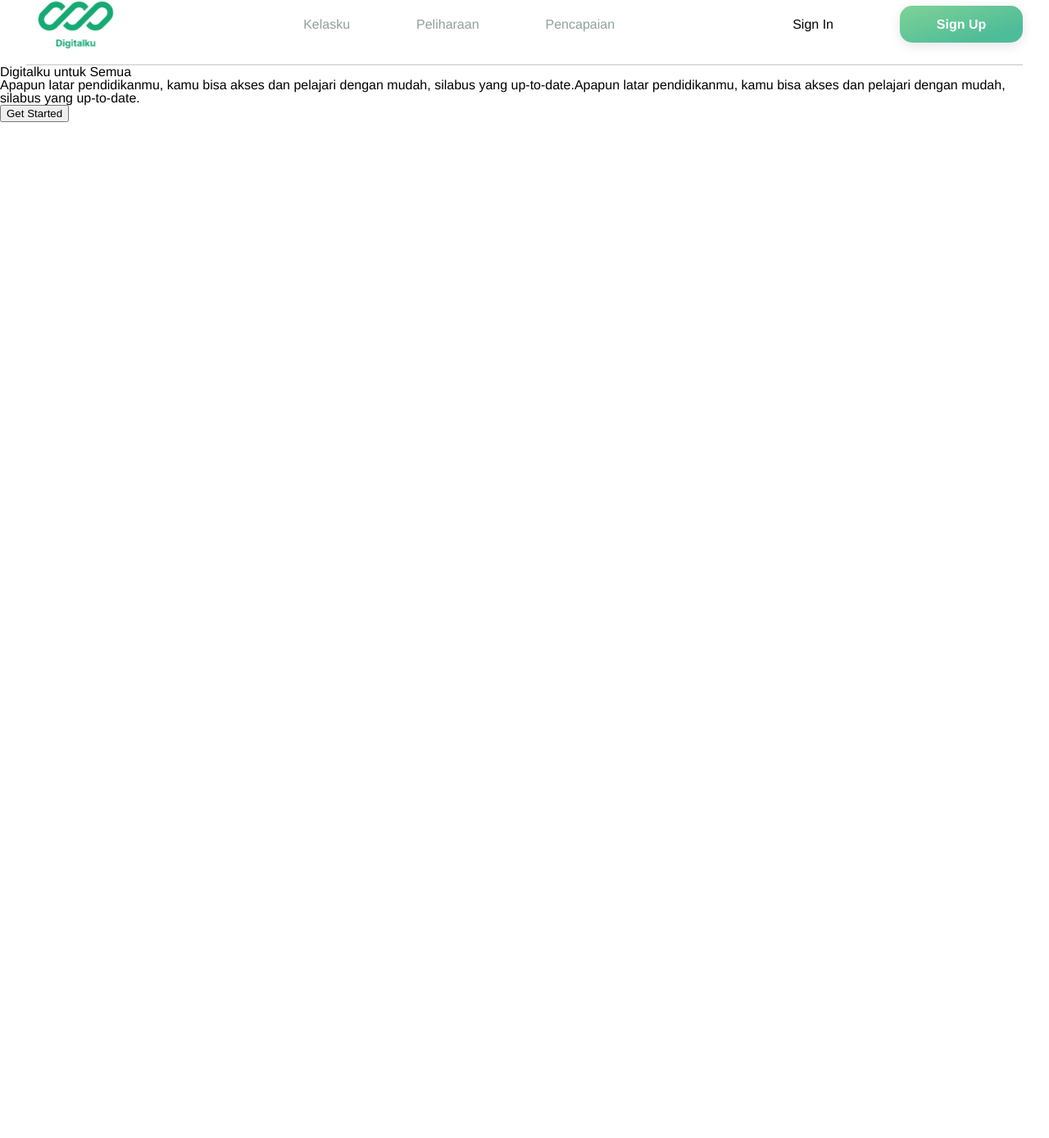
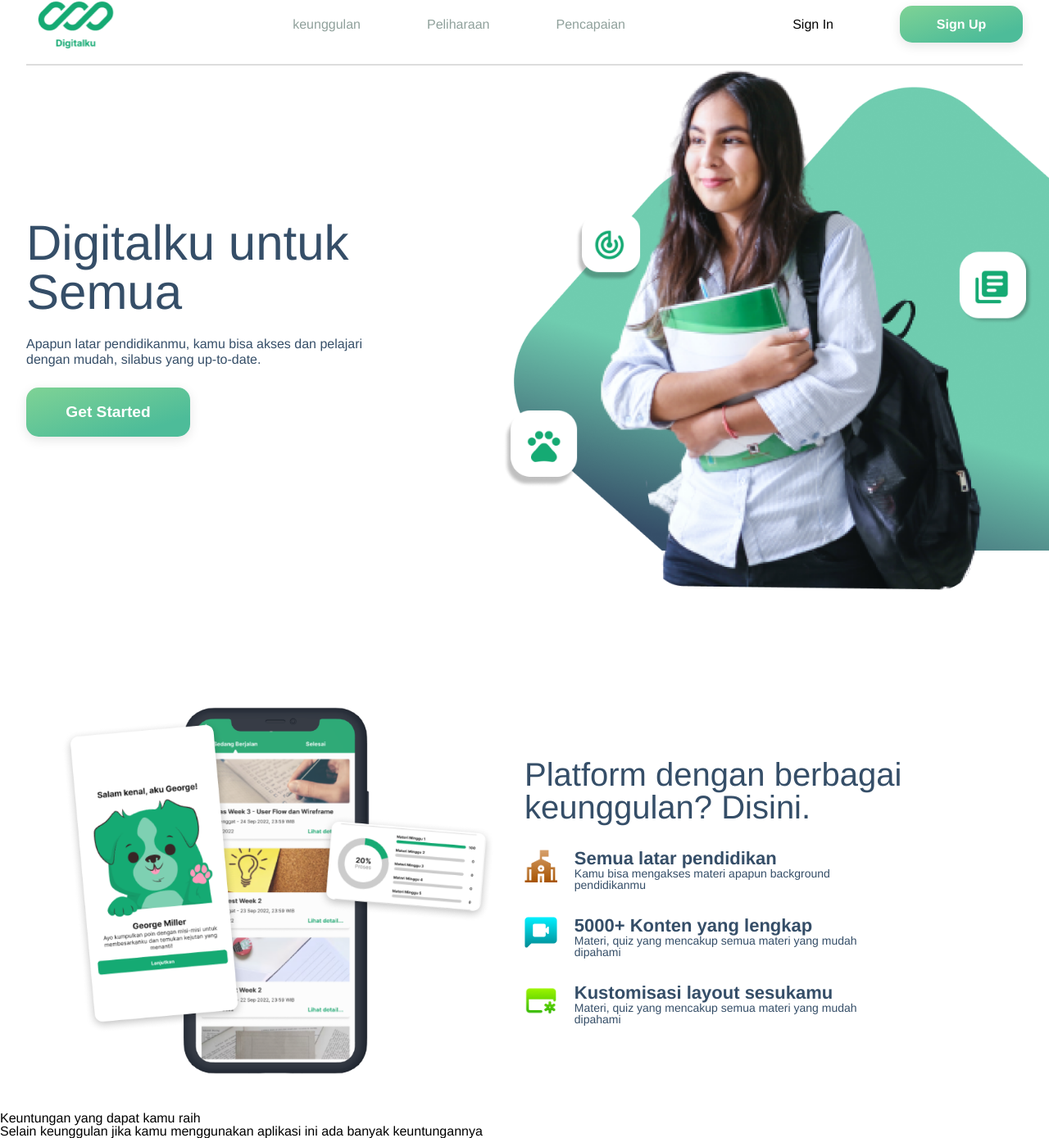
Before and after one commit to wijidwipras/digitalku-html-css-landingpage, a plain HTML site: page index.html in a window 1280 px wide. Shown: the part 19-1408 px from the top of the page at 82% size. Before the commit the page ends 800 px from the top, so only its background shows below. Drawn offline with nearby package versions, Linux system fonts and the light colour scheme.

Commit message:
add section keuntungan

```diff
--- a/assets/css/style.css
+++ b/assets/css/style.css
@@ -1,5 +1,6 @@
 body{
     font-family: "Poppins", Helvetica;
+    /* padding: 0px 2rem; */
 }
 header{
     display: flex;
@@ -36,12 +37,120 @@ header{
     font-weight: 700;
     color: white;
 }
+
+/* ====> hero section <===== */
 .hero-section{
     display: flex;
+    /* border: 1px solid red; */
+    align-items: center;
 }
-/* .hero-desc{
-    flex-shrink: calc(50%);
+.hero-section .hero-desc{
+    /* border: 1px solid blue; */
+    flex-basis: 50%;
+    padding-left: 2rem;
 }
-.hero-img{
-    flex-shrink: calc(50%);
-} */
+.hero-section .hero-desc h1{
+    color: #354E68;
+    font-size: 60px;
+    font-style: normal;
+    font-weight: 400;
+    width: 90%;
+}
+.hero-section .hero-desc p{
+    font-family: "Poppins", Helvetica;
+    color: #354E68;
+    font-size: 1rem;
+    font-style: normal;
+    font-weight: 400;
+    margin: 1.5rem 0px;
+    width: 80%;
+    line-height: .5cm;
+}
+.hero-section .hero-desc button{
+    display: flex;
+    justify-content: center;
+    align-items: center;
+    width: 200px;
+    height: 60px;
+    border-radius: 15px;
+    border: none;
+    background: var(--grad-gren, linear-gradient(163deg, #ADE792 -73.34%, #4DBC99 79.63%));
+    box-shadow: 0px 4px 14px 0px rgba(0, 0, 0, 0.10);
+    font-weight: 700;
+    color: white;
+    font-size: larger;
+}
+
+.hero-section .hero-img{
+    height: 80vh;
+    /* border: 1px solid rgb(4, 248, 4); */
+    flex-basis: 50%;
+    display: flex;
+    justify-content: end;
+}
+
+.hero-section .hero-img img{
+    height: 100%;
+    /* border: 1px solid red; */
+}
+
+
+/* ====> keunggulan section <===== */
+.keunggulan{
+    display: flex;
+    /* border: 1px solid red; */
+    align-items: center;
+    margin: 0px 2rem;
+    margin-top: 100px;
+}
+
+.keunggulan .keunggulan-img{
+    flex-basis: 50%;
+    /* border: 1px solid blue; */
+
+}
+.keunggulan .keunggulan-img img{
+    width: 100%;
+}
+
+.keunggulan .keunggulan-desc{
+    flex-basis: 50%;
+    /* border: 1px solid red; */
+}
+
+.keunggulan .keunggulan-desc h2{
+    color: #354E68;
+    font-size: 40px;
+    font-style: normal;
+    font-weight: 400;
+}
+.keunggulan .keunggulan-desc .list-keunggulan{
+    display: flex;
+    margin-top: 2rem;
+}
+.keunggulan .keunggulan-desc .list-keunggulan .list-icon{
+    /* display: flex;
+    margin-top: 1rem;
+    align-items: center; */
+    flex-basis: 10%;
+}
+.keunggulan .keunggulan-desc .list-keunggulan .list-icon img{
+    width: 40px;
+}
+.keunggulan .keunggulan-desc .list-keunggulan .list-desc{
+    flex-basis: 90%;
+}
+.keunggulan .keunggulan-desc .list-keunggulan .list-desc h3{
+    color: #354E68;
+    /* font-family: Poppins; */
+    font-size: 22px;
+    font-style: normal;
+    font-weight: 600;
+}
+.keunggulan .keunggulan-desc .list-keunggulan .list-desc p{
+    color: #354E68;
+    font-size: 14px;
+    font-style: normal;
+    font-weight: 400;
+    width: 70%;
+}
--- a/index.html
+++ b/index.html
@@ -3,17 +3,18 @@
 <head>
     <meta charset="UTF-8">
     <meta name="viewport" content="width=device-width, initial-scale=1.0">
-    <title>Document</title>
+    <title>Digitalku</title>
     <link rel="stylesheet" href="assets/css/globals.css" />
     <link rel="stylesheet" href="assets/css/style.css" />
 </head>
 <body>
+    <!-- navbar -->
     <header class="nav">
         <div class="logo">
           <img class="logo-img" src="assets/img/logo.png" />
         </div>
         <div class="link text-wrapper">
-            <div>Kelasku</div>
+            <div>keunggulan</div>
             <div>Peliharaan</div>
             <div>Pencapaian</div>
         </div>
@@ -22,19 +23,73 @@
             <div class="btn-green">Sign Up</div>
         </div>
     </header>
+    <!-- end navbar -->
+
+    <!-- main content -->
     <main>
+        <!-- hero section -->
         <div class="hero-section">
             <div class="hero-desc">
-                <h1>Digitalku untuk Semua</h1>
-                <p>Apapun latar pendidikanmu, kamu bisa akses dan pelajari dengan mudah, silabus yang up-to-date.Apapun latar pendidikanmu, kamu bisa akses dan pelajari dengan mudah, silabus yang up-to-date.</p>
+                <h1 class="hero title">Digitalku untuk Semua</h1>
+                <p class="desc">Apapun latar pendidikanmu, kamu bisa akses dan pelajari dengan mudah, silabus yang up-to-date.</p>
                 <div>
                     <button class="btn-green">Get Started</button>
                 </div>
             </div>
             <div class="hero-img">
-                <img src="" alt="">
+                <img src="assets/img/hero-img.png" alt="">
             </div>
         </div>
+        <!-- end hero section -->
+
+        <!-- keunggulan -->
+        <div class="keunggulan">
+            <div class="keunggulan-img">
+                <img src="assets/img/keunggulan-img.png" alt="">
+            </div>
+
+            <div class="keunggulan-desc">
+                <h2>Platform dengan berbagai keunggulan? Disini.</h2>
+                <div class="list-keunggulan">
+                    <div class="list-icon">
+                        <img src="assets/img/icon-keunggulan-1.png" alt="">
+                    </div>
+                    <div class="list-desc">
+                        <h3>Semua latar pendidikan</h3>
+                        <p>Kamu bisa mengakses materi apapun background pendidikanmu</p>
+                    </div>
+                </div>
+                <div class="list-keunggulan">
+                    <div class="list-icon">
+                        <img src="assets/img/icon-keunggulan-2.svg" alt="">
+                    </div>
+                    <div class="list-desc">
+                        <h3>5000+ Konten yang lengkap</h3>
+                        <p>Materi, quiz yang mencakup semua materi yang mudah dipahami</p>
+                    </div>
+                </div>
+                <div class="list-keunggulan">
+                    <div class="list-icon">
+                        <img src="assets/img/icon-keunggulan-3.png" alt="">
+                    </div>
+                    <div class="list-desc">
+                        <h3>Kustomisasi layout sesukamu</h3>
+                        <p>Materi, quiz yang mencakup semua materi yang mudah dipahami</p>
+                    </div>
+                </div>
+            </div>
+        </div>
+        <!-- end keunggulan -->
+
+        <!-- keuntungan -->
+        <div class="keuntungan">
+        <h2>Keuntungan yang dapat kamu raih</h2>
+        <p>Selain keunggulan jika kamu menggunakan aplikasi ini ada banyak keuntungannya</p>
+
+        <div class=""></div>
+        </div>
+        <!-- end keuntungan -->
     </main>
+    <!-- end main content -->
 </body>
 </html>
```
Also changed, not shown: assets/img/hero-img.png (added), assets/img/icon-keunggulan-1.png (added), assets/img/icon-keunggulan-2.svg (added), assets/img/icon-keunggulan-3.png (added), assets/img/keunggulan-img.png (added).
